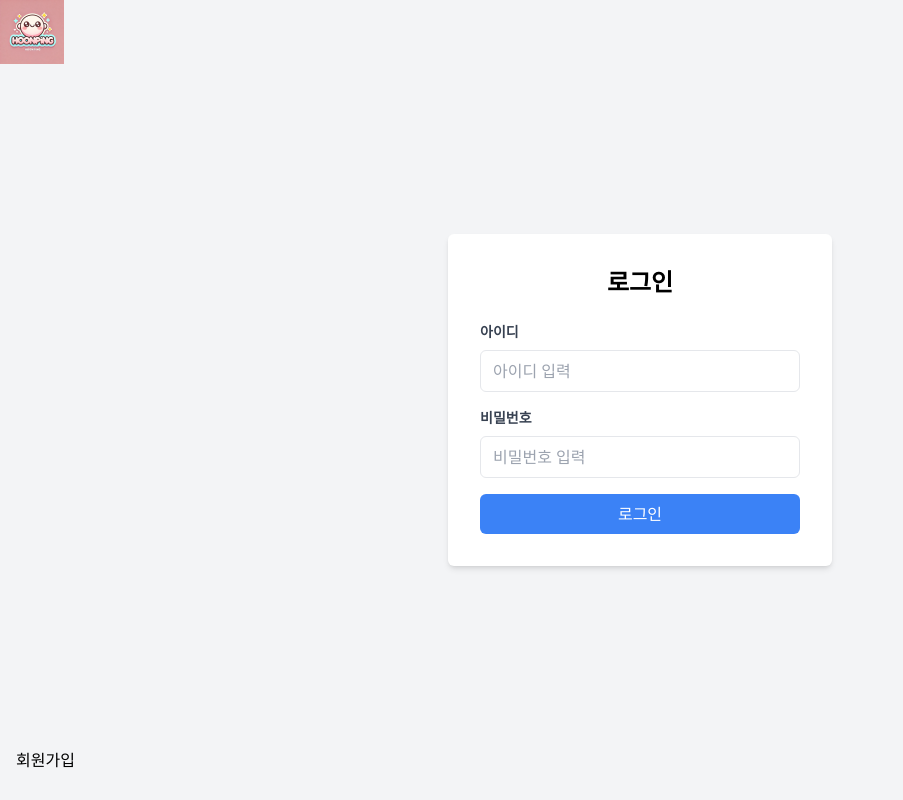
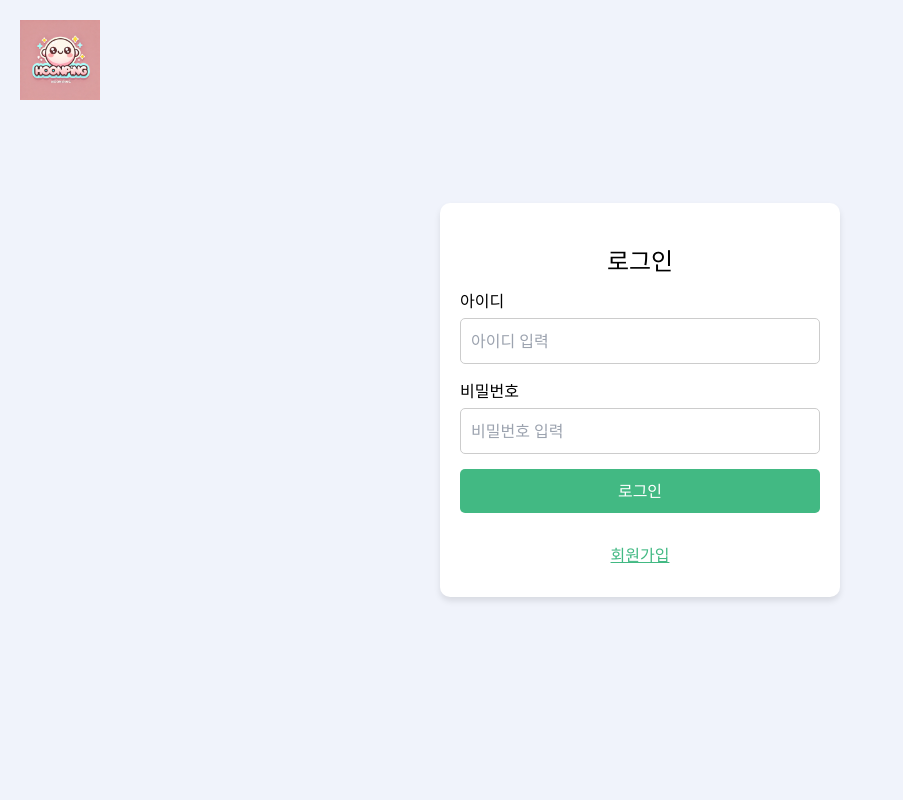
Before and after one commit to KJH-Programmer/HooniPing, a Vue app in the folder frontend/: page /login in a window 1280 px wide. Shown: the whole page, without its empty margins (0-903 px from the left). Built offline with nearby package versions, Linux system fonts and the light colour scheme.

Commit message:
css 형식 수정 loginpage

```diff
--- a/frontend/src/components/LoginPage.vue
+++ b/frontend/src/components/LoginPage.vue
@@ -1,82 +1,183 @@
 <template>
-    <div class="relative h-screen bg-gray-100">
+  <div class="container"> <!-- 전체 화면을 감싸는 컨테이너 -->
+    <div class="form-wrapper"> <!-- 로고와 폼을 감싸는 래퍼 -->
 
-      <!-- 로고를 페이지 왼쪽 상단에 고정 -->
+      <!-- 로고를 클릭하면 홈(/)으로 이동 -->
       <router-link to="/">
         <img
           :src="require('@/assets/HooniPing.jpg')"
           alt="Logo"
-          class="absolute top-0 left-0 w-16 cursor-pointer z-50"
+          class="logo"
         />
       </router-link>
-      <!-- 중앙에 로그인 박스 -->
-      <div class="flex items-center justify-center h-full">
-        <div class="bg-white p-8 rounded-md shadow-md w-full max-w-sm">
-          <h2 class="text-2xl font-bold mb-6 text-center">로그인</h2>
-          <form @submit.prevent="submitLogin">
-            <div class="mb-4">
-              <label class="block text-gray-700 text-sm font-bold mb-2">아이디</label>
-              <input v-model="user_id" type="text" placeholder="아이디 입력" class="w-full px-3 py-2 border rounded-md focus:outline-none focus:ring-2 focus:ring-blue-500">
+
+      <div class="form"> <!-- 로그인 폼을 감싸는 div -->
+        <h2 class="form-title">로그인</h2> <!-- 로그인 제목 -->
+
+        <!-- 로그인 폼 -->
+        <form @submit.prevent="submitLogin"> <!-- submit 시 페이지 리로드 방지 및 로그인 함수 호출 -->
+          <div class="input-field">
+            <label for="user_id">아이디</label> <!-- 아이디 입력 레이블 -->
+            <input
+              v-model="user_id"
+              type="text"
+              id="user_id"
+              placeholder="아이디 입력"
+            />
           </div>
-            <div class="mb-4">
-              <label class="block text-gray-700 text-sm font-bold mb-2">비밀번호</label>
-              <input v-model="password" type="password" placeholder="비밀번호 입력" class="w-full px-3 py-2 border rounded-md focus:outline-none focus:ring-2 focus:ring-blue-500">
+
+          <div class="input-field">
+            <label for="password">비밀번호</label> <!-- 비밀번호 입력 레이블 -->
+            <input
+              v-model="password"
+              type="password"
+              id="password"
+              placeholder="비밀번호 입력"
+            />
           </div>
-            <button type="submit" class="w-full bg-blue-500 text-white py-2 px-4 rounded-md">로그인</button>
+
+          <button type="submit">로그인</button> <!-- 로그인 버튼 -->
         </form>
       </div>
+
+      <!-- 회원가입 버튼 -->
+      <button class="signup-button" @click="goToSignup">회원가입</button>
+
     </div>
-
-      <!-- 회원가입 버튼을 페이지 하단에 고정 -->
-      <button
-        class="absolute bottom-5 bg-white-500 text-black py-2 px-4 rounded-md"
-
-        @click="goToSignup">
-        회원가입
-      </button>
   </div>
 </template>
 
 <script>
-  import axios from 'axios';
+import axios from 'axios'; // Axios 라이브러리 임포트
 
 export default {
   data() {
     return {
-        user_id: '',  // 아이디 입력 값
-        password: ''  // 비밀번호 입력 값
+      user_id: '', // 사용자가 입력한 아이디를 저장하는 변수
+      password: '' // 사용자가 입력한 비밀번호를 저장하는 변수
     };
   },
   methods: {
+    // 로그인 처리 함수
     async submitLogin() {
       try {
-          // 백엔드 로그인 API로 요청 보내기
+        // 서버로 로그인 요청을 보냄
         const response = await axios.post('http://localhost:8080/api/login', {
-            user_id: this.user_id,   // 백엔드로 전송되는 데이터에서 user_id로 변경
-            password: this.password  //'http://localhost:8080/api/login' 에 백앤드 api 입력
+          user_id: this.user_id, // 입력된 아이디 전송
+          password: this.password // 입력된 비밀번호 전송
         });
 
-          // 성공적으로 로그인한 경우 처리 (토큰 저장 및 사용자 아이디 저장)
-          console.log('로그인 성공:', response.data);
-          // 예: localStorage에 토큰 저장
-          localStorage.setItem('token', response.data.token);
-          localStorage.setItem('user_id', response.data.user_id);
+        // 로그인 성공 시, 서버 응답에서 받은 토큰과 사용자 아이디를 localStorage에 저장
+        localStorage.setItem('token', response.data.token); // 토큰 저장
+        localStorage.setItem('user_id', response.data.user_id); // 사용자 아이디 저장
 
-          // 로그인 성공 후 홈 페이지로 이동
+        // 로그인 성공 후 홈(/)으로 이동
         this.$router.push('/');
       } catch (error) {
-          // 로그인 실패 시 처리
+        // 로그인 실패 시 에러 로그를 출력하고 알림 표시
         console.error('로그인 실패:', error);
         alert('로그인에 실패했습니다. 다시 시도해주세요.');
       }
     },
+    // 회원가입 페이지로 이동하는 함수
     goToSignup() {
-        this.$router.push('/signup');  // 회원가입 페이지로 이동
+      this.$router.push('/signup'); // 회원가입 경로로 이동
     }
   }
 };
 </script>
 
 <style scoped>
-  /* 필요시 추가 스타일 */
+/* 컨테이너: 화면의 중앙에 정렬 */
+.container {
+  display: flex;
+  justify-content: center;
+  align-items: center;
+  height: 100vh;
+  background-color: #f0f3fb;
+}
+
+/* 래퍼: 로고와 폼을 감싸는 박스 */
+.form-wrapper {
+  display: flex;
+  flex-direction: column;
+  align-items: center;
+  gap: 20px;
+  width: 100%;
+  max-width: 400px;
+  padding: 20px;
+  background-color: #fff;
+  border-radius: 10px;
+  box-shadow: 0 4px 6px rgba(0, 0, 0, 0.1);
+}
+
+/* 로고를 화면 왼쪽 상단에 고정 */
+.logo {
+  position: absolute; /* 절대 위치 지정 */
+  top: 20px; /* 상단 여백 */
+  left: 20px; /* 왼쪽 여백 */
+  width: 80px;
+  cursor: pointer;
+  z-index: 10; /* 다른 요소 위에 표시 */
+}
+
+/* 폼 스타일 */
+.form {
+  width: 100%;
+}
+
+/* 폼 제목 스타일 */
+.form-title {
+  text-align: center;
+  font-size: 24px;
+  margin-bottom: 10px;
+}
+
+/* 입력 필드 스타일 */
+.input-field {
+  margin-bottom: 15px;
+}
+
+/* 인풋 및 텍스트 입력 필드 스타일 */
+input {
+  width: 100%;
+  padding: 10px;
+  margin-top: 5px;
+  border: 1px solid #ccc;
+  border-radius: 5px;
+  font-size: 16px;
+  font-family: inherit;
+}
+
+/* 버튼 기본 스타일 */
+button {
+  width: 100%;
+  padding: 10px;
+  background-color: #42b983;
+  color: white;
+  border: none;
+  border-radius: 5px;
+  cursor: pointer;
+  font-size: 16px;
+}
+
+/* 버튼 호버 시 스타일 */
+button:hover {
+  background-color: #36996e;
+}
+
+/* 회원가입 버튼 스타일 */
+.signup-button {
+  background-color: transparent;
+  color: #42b983;
+  border: none;
+  cursor: pointer;
+  text-decoration: underline;
+}
+/* 회원가입 버튼에 호버 스타일을 제거 */
+.signup-button:hover {
+  background-color: transparent;
+  color: #42b983;
+}
+
 </style>
```
Lines whose indentation alone changed are shown as unchanged.
